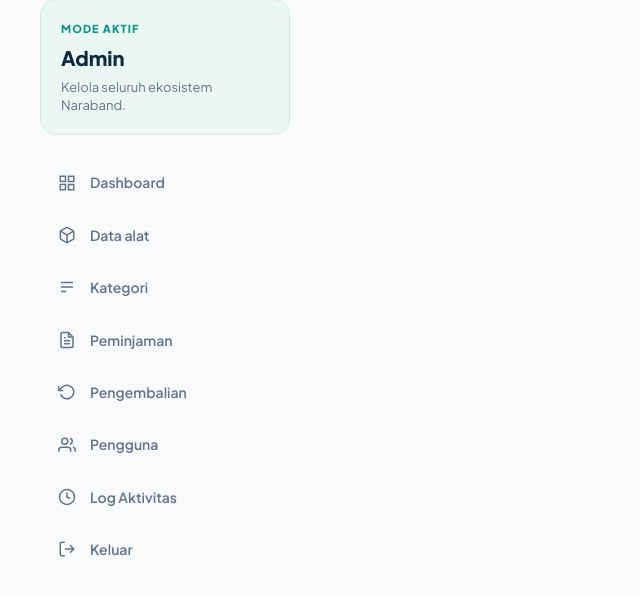
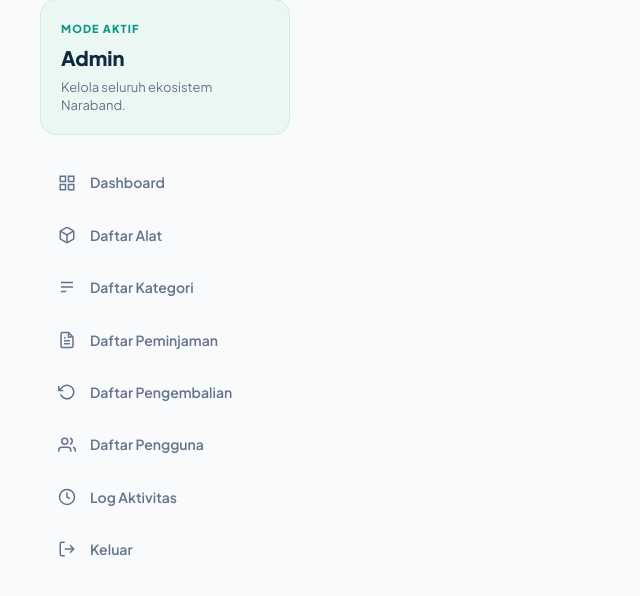
Before and after one commit to luthfid1/Peminjaman_ala_tLabKomputer, a PHP site: page /Views/admin_header.php in a window 1280 px wide. Shown: the part 112-708 px from the top of the page, without its empty margins (0-640 px from the left). Run offline with PHP 8.4, Linux system fonts and the light colour scheme; the template is opened without the code that fills it, so the values that code supplies are empty.

Commit message:
mengubah penamaan informasi pada bagian dashboard admin

```diff
--- a/Views/admin_header.php
+++ b/Views/admin_header.php
@@ -77,7 +77,7 @@
                             <polyline points="3.27 6.96 12 12.01 20.73 6.96"></polyline>
                             <line x1="12" y1="22.08" x2="12" y2="12"></line>
                         </svg>
-                        Data alat
+                        Daftar Alat
                     </a>
                 </li>
                 <li>
@@ -85,7 +85,7 @@
                         <svg width="18" height="18" fill="none" stroke="currentColor" stroke-width="2" viewBox="0 0 24 24">
                             <path d="M4 6h16M4 12h16M4 18h7"></path>
                         </svg>
-                        Kategori
+                        Daftar Kategori
                     </a>
                 </li>
                 <li>
@@ -97,7 +97,7 @@
                             <line x1="16" y1="17" x2="8" y2="17"></line>
                             <polyline points="10 9 9 9 8 9"></polyline>
                         </svg>
-                        Peminjaman
+                        Daftar Peminjaman
                     </a>
                 </li>
                 <li>
@@ -106,7 +106,7 @@
                             <polyline points="1 4 1 10 7 10"></polyline>
                             <path d="M3.51 15a9 9 0 1 0 2.13-9.36L1 10"></path>
                         </svg>
-                        Pengembalian
+                        Daftar Pengembalian
                     </a>
                 </li>
                 <li>
@@ -117,7 +117,7 @@
                             <path d="M23 21v-2a4 4 0 0 0-3-3.87"></path>
                             <path d="M16 3.13a4 4 0 0 1 0 7.75"></path>
                         </svg>
-                        Pengguna
+                        Daftar Pengguna
                     </a>
                 </li>
                 <li>
```
